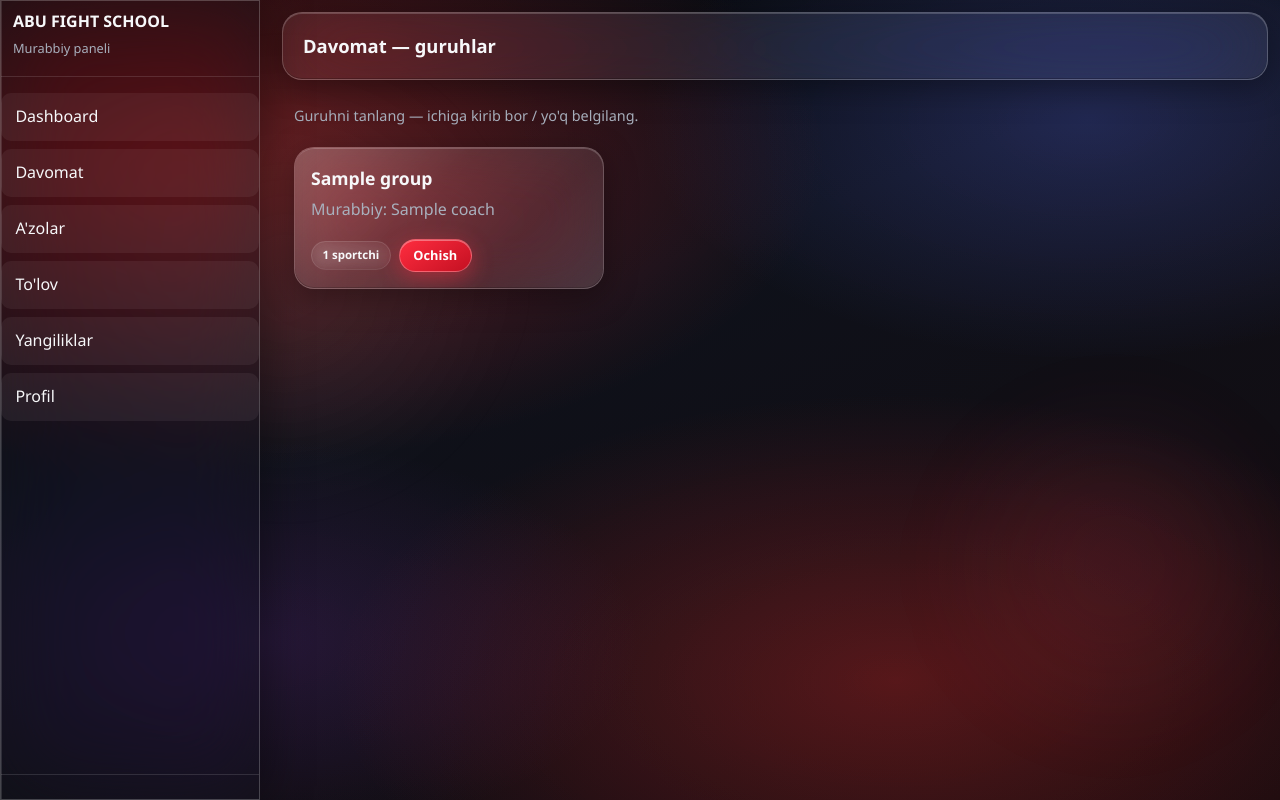
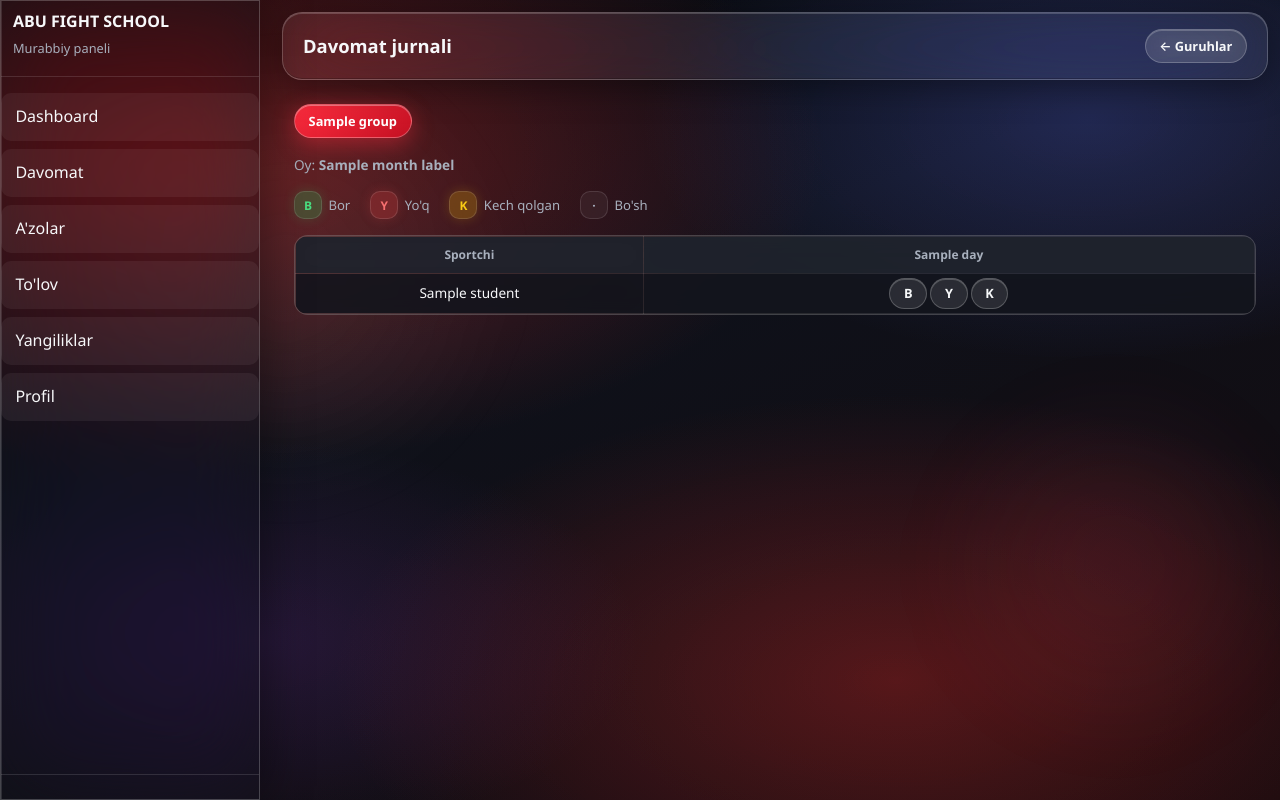
Before and after one commit to lifedevelopers-devs/abu-fight-school-crm, a Django app: template templates/davomat.html in a window 1280 px wide. Run offline with Django 5.2, Linux system fonts and the light colour scheme; the template is opened without the code that fills it: most values are stand-ins (such as "Sample title", 1, 10 or a date in 2020); parts of the project's set-up code (start-up, migrations or seed data) failed here and were passed over.

Commit message:
Revise Davomat template for attendance management
Updated the Davomat HTML template to reflect changes in the title and structure, including group selection and attendance tracking.

```diff
--- a/templates/davomat.html
+++ b/templates/davomat.html
@@ -4,11 +4,11 @@
 <head>
   <meta charset="UTF-8">
   <meta name="viewport" content="width=device-width, initial-scale=1.0, maximum-scale=5.0, user-scalable=yes">
-  <title>ABU FIGHT SCHOOL — Davomat</title>
+  <title>ABU FIGHT SCHOOL — Davomat jurnali</title>
   <link rel="manifest" href="{% static 'manifest.json' %}">
 
   <!-- iOS PWA Meta Tags -->
-<meta name="apple-mobile-web-app-capable" content="yes">
+  <meta name="apple-mobile-web-app-capable" content="yes">
 <meta name="apple-mobile-web-app-status-bar-style" content="black-translucent">
 <meta name="apple-mobile-web-app-title" content="ABU Fight">
 <link rel="apple-touch-icon" sizes="72x72" href="{% static 'img/logo.jpg.jpg' %}">
@@ -19,13 +19,14 @@
 <link rel="apple-touch-icon" sizes="192x192" href="{% static 'img/logo.jpg.jpg' %}">
 <link rel="apple-touch-icon" sizes="384x384" href="{% static 'img/logo.jpg.jpg' %}">
 <link rel="apple-touch-icon" sizes="512x512" href="{% static 'img/logo.jpg.jpg' %}">
+
   <!-- Safari Mobile -->
   <meta name="format-detection" content="telephone=no">
   <meta name="mobile-web-app-capable" content="yes">
   <link rel="stylesheet" href="{% static 'css/common.css' %}">
   <link rel="stylesheet" href="{% static 'css/davomat.css' %}">
 </head>
-<body data-page="davomat" data-title="Davomat — guruhlar">
+<body data-page="davomat-guruh" data-title="Davomat jurnali">
   <aside class="sidebar">
     <div style="padding:0.5rem 0.75rem 1rem; border-bottom:1px solid rgba(255,255,255,0.12); margin-bottom:1rem;">
       <strong>ABU FIGHT SCHOOL</strong><br>
@@ -48,38 +49,80 @@
       <header class="header">
         <div class="header-left">
           <button class="menu-toggle" id="menuBtn">&#9776;</button>
-          <h2 id="page-title">Davomat — guruhlar</h2>
+          <h2 id="page-title">Davomat jurnali</h2>
         </div>
-        <div class="header-right" id="header-right"></div>
+        <div class="header-right" id="header-right">
+          <a href="{% url 'davomat' %}" class="btn btn-secondary btn-sm">← Guruhlar</a>
+        </div>
       </header>
 
       <div class="content">
-        <p style="color:var(--text-muted);font-size:0.9rem;margin-bottom:1.25rem;">
-          Guruhni tanlang — ichiga kirib bor / yo'q belgilang.
-        </p>
-
-        <div class="group-cards">
+        <div class="group-tabs" style="display:flex; gap:0.75rem; flex-wrap:wrap; margin-bottom:1rem;">
           {% for group in groups %}
-            <div class="card" style="padding:1rem; margin-bottom:1rem;">
-              <div style="display:flex;justify-content:space-between;gap:1rem;align-items:center;flex-wrap:wrap;">
-                <div>
-                  <h3 style="margin:0; font-size:1.1rem;">{{ group.name }}</h3>
-                  <div style="color:var(--text-muted); margin-top:0.3rem;">
-                    Murabbiy: {{ group.coach.f_name|default:"Murabbiy yo'q" }}
-                  </div>
-                </div>
-                <div style="display:flex;gap:0.5rem;align-items:center;flex-wrap:wrap;">
-                  <span class="badge badge-secondary">{{ group.students.count }} sportchi</span>
-                  <a href="{% url 'davomat-guruh' %}?group={{ group.id }}" class="btn btn-primary btn-sm">Ochish</a>
-                </div>
-              </div>
-            </div>
+            <a href="{% url 'davomat-guruh' %}?group={{ group.id }}&month={{ month }}" class="btn btn-sm {% if selected_group and group.id == selected_group.id %}btn-primary{% else %}btn-secondary{% endif %}">
+              {{ group.name }}
+            </a>
           {% empty %}
-            <div class="card" style="padding:1rem;">
-              Hali guruhlar yo‘q. Avval guruh va sportchilarni yaratib chiqing.
-            </div>
+            <span style="color:var(--text-muted);">Guruhlar yo‘q.</span>
           {% endfor %}
         </div>
+
+        <div class="toolbar" style="margin-bottom:1rem;">
+          <div class="toolbar-left">
+            <span style="color:var(--text-muted);font-size:0.85rem;">
+              Oy: <strong>{{ month_label }}</strong>
+            </span>
+          </div>
+        </div>
+
+        <div class="legend" style="margin-bottom:1rem;">
+          <div class="legend-item"><span class="mark mark-present">B</span> Bor</div>
+          <div class="legend-item"><span class="mark mark-absent">Y</span> Yo'q</div>
+          <div class="legend-item"><span class="mark mark-late">K</span> Kech qolgan</div>
+          <div class="legend-item"><span class="mark mark-empty">·</span> Bo'sh</div>
+        </div>
+
+        {% if selected_group %}
+          <div class="table-wrap">
+            <table class="attendance-table">
+              <thead>
+                <tr>
+                  <th>Sportchi</th>
+                  {% for day in days %}
+                    <th style="min-width:60px; text-align:center;">{{ day.day }}</th>
+                  {% endfor %}
+                </tr>
+              </thead>
+              <tbody>
+                {% for row in attendance_rows %}
+                  <tr>
+                    <td>{{ row.student.f_name }}</td>
+                    {% for item in row.daily_statuses %}
+                      <td style="padding:0.25rem; text-align:center;">
+                        <form method="post" style="display:flex; gap:0.2rem; justify-content:center; flex-wrap:wrap; margin:0;">
+                          {% csrf_token %}
+                          <input type="hidden" name="group_id" value="{{ selected_group.id }}">
+                          <input type="hidden" name="student_id" value="{{ row.student.id }}">
+                          <input type="hidden" name="date" value="{{ item.iso }}">
+                          <input type="hidden" name="month" value="{{ month }}">
+                          <button type="submit" name="status" value="present" class="btn btn-sm {% if item.status == 'present' %}btn-primary{% else %}btn-secondary{% endif %}" title="Bor">B</button>
+                          <button type="submit" name="status" value="absent" class="btn btn-sm {% if item.status == 'absent' %}btn-danger{% else %}btn-secondary{% endif %}" title="Yo'q">Y</button>
+                          <button type="submit" name="status" value="late" class="btn btn-sm {% if item.status == 'late' %}btn-warning{% else %}btn-secondary{% endif %}" title="Kech qolgan">K</button>
+                        </form>
+                      </td>
+                    {% endfor %}
+                  </tr>
+                {% empty %}
+                  <tr>
+                    <td colspan="{{ days|length|add:'1' }}" style="text-align:center; padding:1rem;">Bu guruhda hali sportchi yo'q.</td>
+                  </tr>
+                {% endfor %}
+              </tbody>
+            </table>
+          </div>
+        {% else %}
+          <p class="empty-state">Hali guruhlar yo‘q. Avval guruhlar va sportchilar yarating.</p>
+        {% endif %}
       </div>
     </div>
   </div>
```
